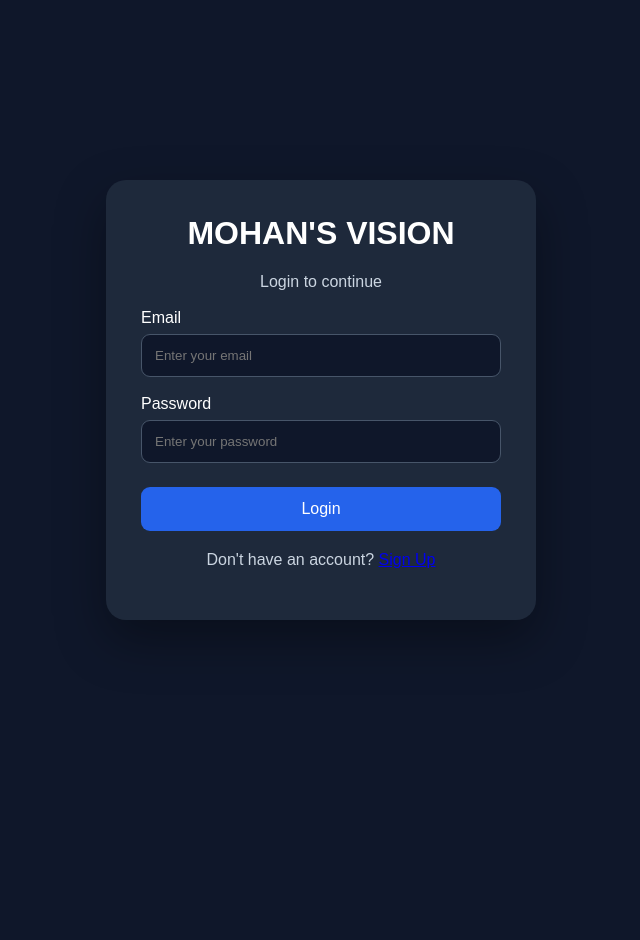
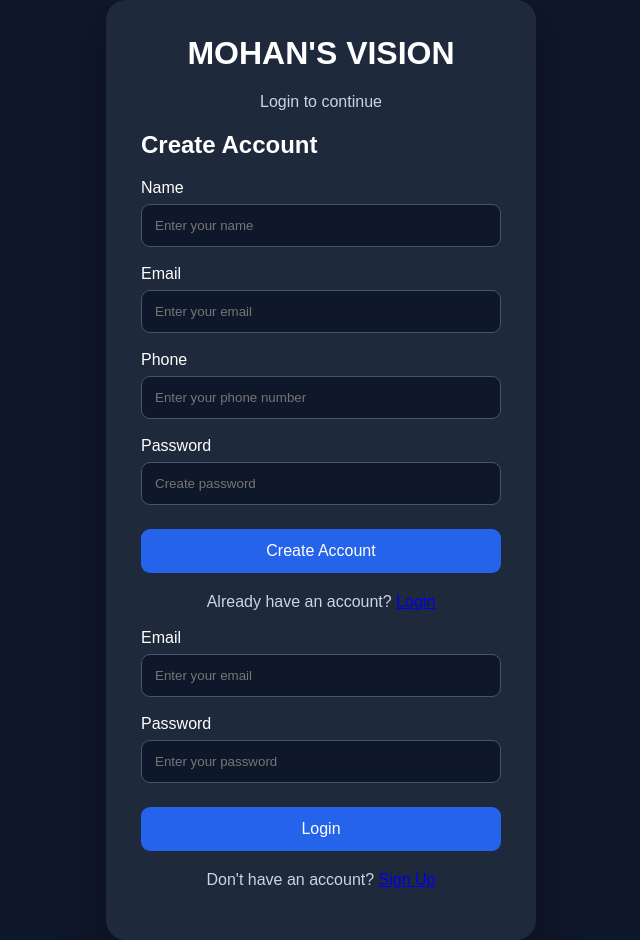
Before and after one commit to theerthan-bg/MOHAN-S_VISION, a Flask app: page /login?mode=signup in a window 1280 px wide. Shown: the whole page, without its empty margins (319-959 px from the left). Before the commit the page ends 620 px from the top, so only its background shows below. Run offline with Flask 3, Linux system fonts and the light colour scheme.

Commit message:
Add signup form to login page

```diff
--- a/templates/login.html
+++ b/templates/login.html
@@ -82,6 +82,53 @@
     <h1>MOHAN'S VISION</h1>
 
     <p>Login to continue</p>
+    {% if mode == "signup" %}
+
+<h2>Create Account</h2>
+
+<form method="POST" action="/login">
+    <input type="hidden" name="mode" value="signup">
+
+    <label>Name</label>
+    <input type="text" name="name" placeholder="Enter your name" required>
+
+    <label>Email</label>
+    <input type="email" name="email" placeholder="Enter your email" required>
+
+    <label>Phone</label>
+    <input type="text" name="phone" placeholder="Enter your phone number">
+
+    <label>Password</label>
+    <input type="password" name="password" placeholder="Create password" required>
+
+    <button type="submit">Create Account</button>
+</form>
+
+<p style="text-align:center; margin-top:20px;">
+    Already have an account?
+    <a href="/login">Login</a>
+</p>
+
+{% else %}
+
+<form method="POST" action="/login">
+    <input type="hidden" name="mode" value="login">
+
+    <label>Email</label>
+    <input type="email" name="email" placeholder="Enter your email" required>
+
+    <label>Password</label>
+    <input type="password" name="password" placeholder="Enter your password" required>
+
+    <button type="submit">Login</button>
+</form>
+
+<p style="text-align:center; margin-top:20px;">
+    Don't have an account?
+    <a href="/login?mode=signup">Sign Up</a>
+</p>
+
+{% endif %}
 
     <form method="POST" action="/login">
 
```
